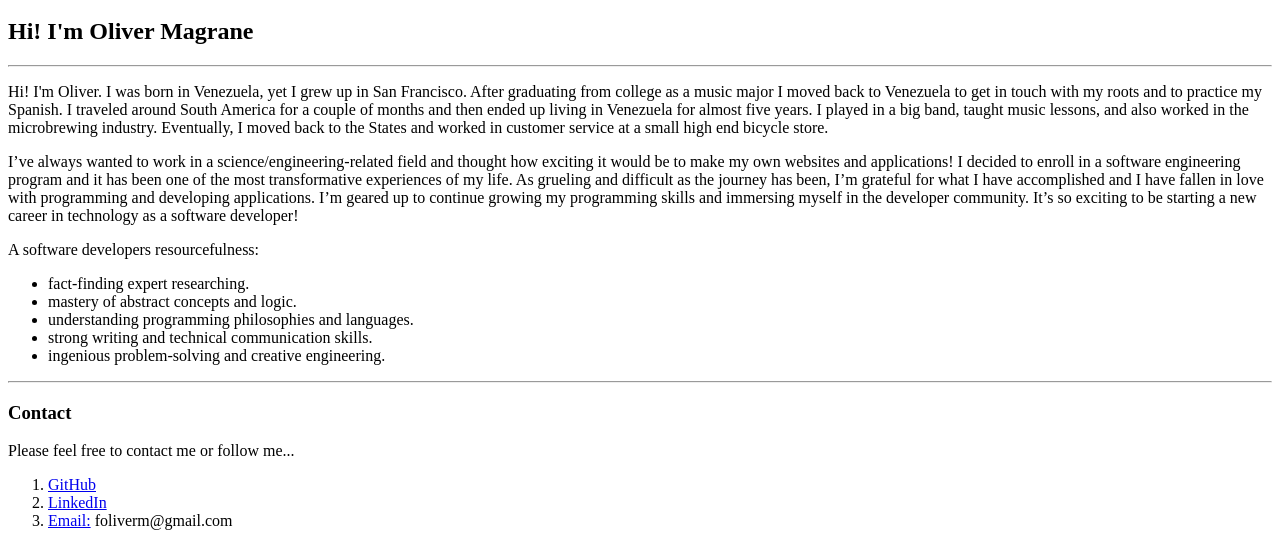
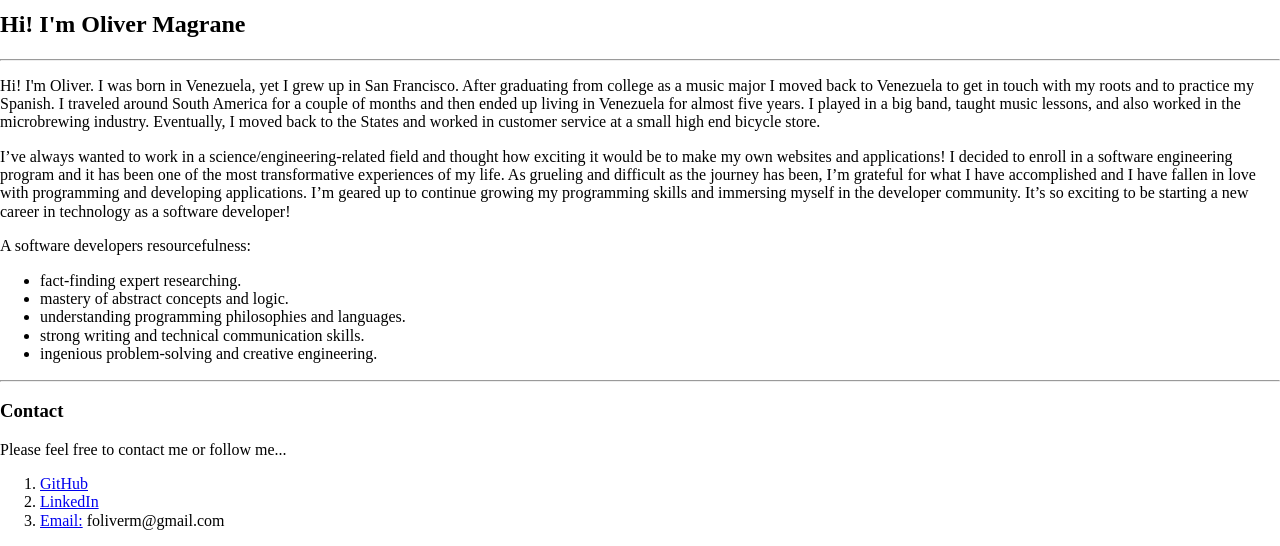
Before and after one commit to folivermm/portfolio, a plain HTML site: page index.html in a window 1280 px wide. Shown: the part 2680-3226 px from the top of the page. Drawn offline with nearby package versions, Linux system fonts and the light colour scheme.

Commit message:
html head css

```diff
--- a/index.html
+++ b/index.html
@@ -2,10 +2,11 @@
 <html lang="en">
 
 <head>
-    <meta charset="UTF-8">
-    <meta name="viewport" content="width=device-width, initial-scale=1.0">
-    <title>Oliver Magrane - Software Developer</title>
-    <link rel="stylesheet" href="styles.css">
+    <meta charset="utf-8">
+    <meta name="viewport" content="width=device-width">
+    <title>Portfolio Project</title>
+    <link rel="stylesheet" href="https://cdnjs.cloudflare.com/ajax/libs/normalize/8.0.1/normalize.min.css" />
+    <link href="style.css" rel="stylesheet" type="text/css" />
 </head>
 
 <body>
```
